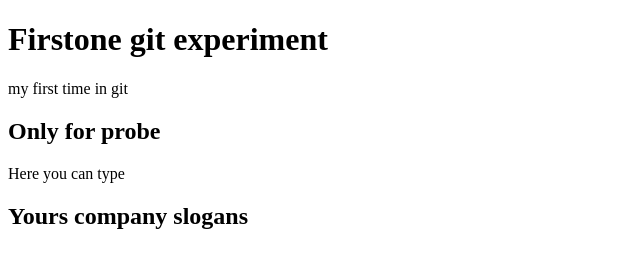
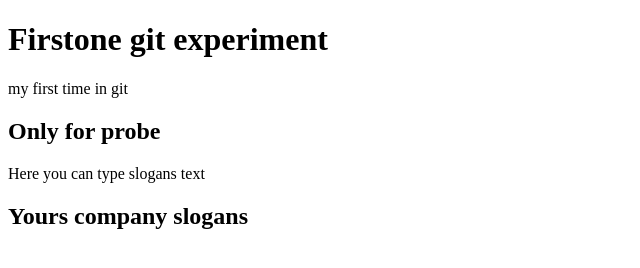
Before and after one commit to przemyslawjurkiewicz/learning-git, a plain HTML site: page index.html in a window 1280 px wide. Shown: the full height of the page, 0-640 px from the left. Drawn offline with Linux system fonts and the light colour scheme.

Commit message:
Change hero text

```diff
--- a/index.html
+++ b/index.html
@@ -17,7 +17,7 @@
         <h2>Only for probe</h2>
         <section class="hero">
 			<div class="slogan">
-				<p>Here you can type<p>
+				<p>Here you can type slogans text<p>
 				<h1>Yours company slogans</h1>
 			</div>
 		</section>
```
